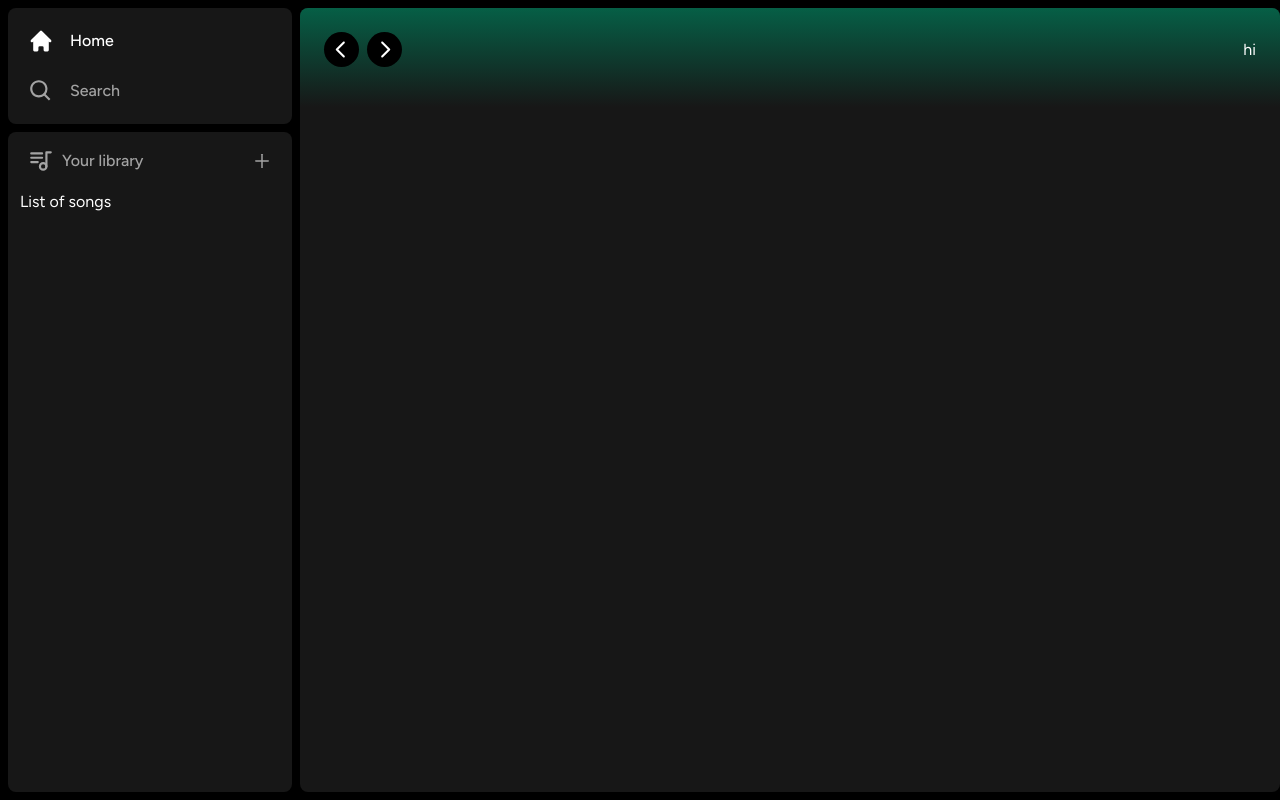
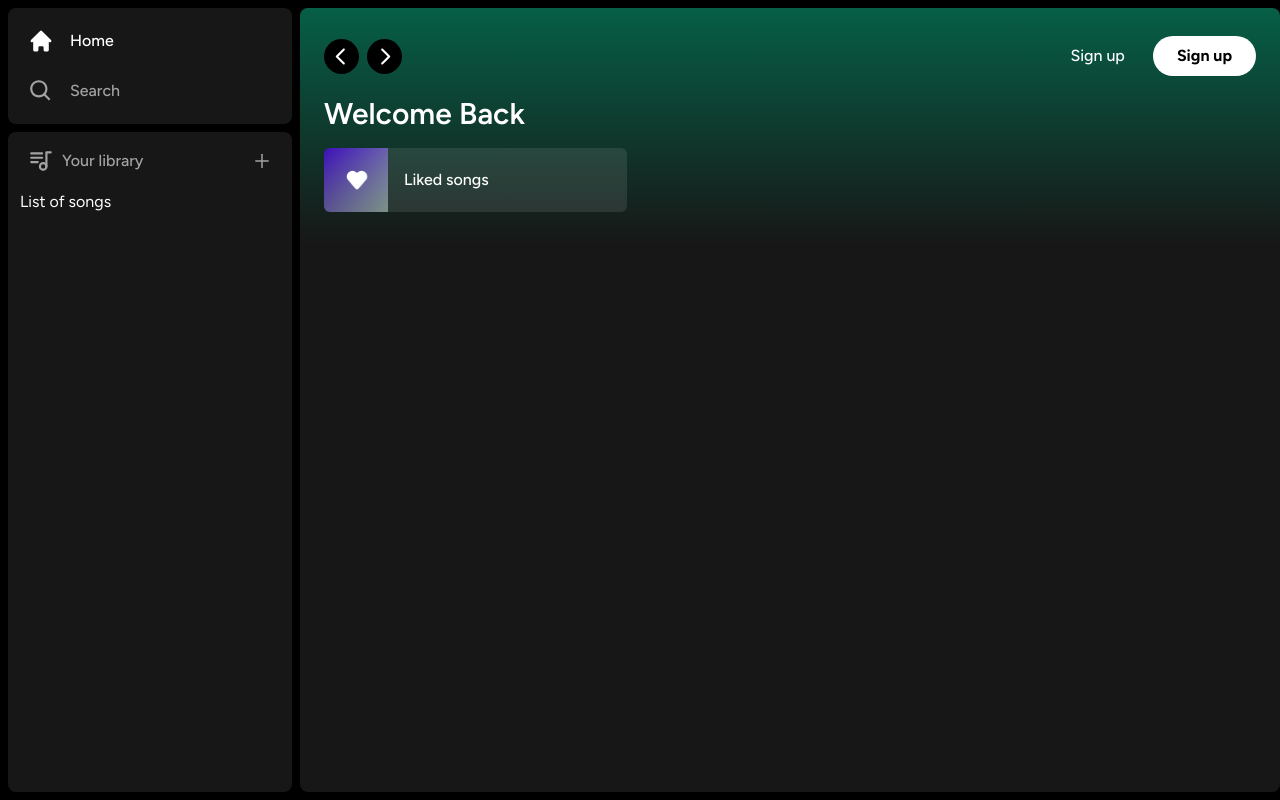
Before and after one commit to markotasevski1/SpotifyClone, a Next.js app: page / in a window 1280 px wide. Built offline with nearby package versions, Linux system fonts and the light colour scheme.

Commit message:
Improved header

```diff
--- a/app/(site)/page.tsx
+++ b/app/(site)/page.tsx
@@ -1,9 +1,24 @@
 import { Header } from '@/components/Header'
+import { ListItem } from '@/components/ListItem'
 
 export default function Home() {
   return (
     <div className=" bg-neutral-900 rounded-lg h-full w-full overflow-hidden overflow-y-auto">
-      <Header>Header</Header>
+      <Header>
+        <div className="mb-2">
+          <h1 className="text-white text-3xl font-semibold"> Welcome Back</h1>
+          <div
+            className="grid grid-cols-1 sm:grid-cols-2 xl:grid-cols-3
+          2xl:grid-cols-4 gap-3 mt-4"
+          >
+            <ListItem
+              image="/images/liked.png"
+              name="Liked songs"
+              href="liked"
+            />
+          </div>
+        </div>
+      </Header>
     </div>
   )
 }
--- a/components/Button.tsx
+++ b/components/Button.tsx
@@ -1,9 +1,23 @@
 import { forwardRef } from 'react'
+import { twMerge } from 'tailwind-merge'
 
 interface ButtonProps extends React.ButtonHTMLAttributes<HTMLButtonElement> {}
 const Button = forwardRef<HTMLButtonElement, ButtonProps>(
   ({ className, children, disabled, type = 'button', ...props }, ref) => {
-    return <button>hi</button>
+    return (
+      <button
+        type={type}
+        className={twMerge(
+          'w-full rounded-full bg-green-500 border-transparent px-3 py-3 disabled:cursor-not-allowed disabled:opacity-50 text-black font-bold hover:opacity-75 transition',
+          className
+        )}
+        disabled={disabled}
+        ref={ref}
+        {...props}
+      >
+        {children}
+      </button>
+    )
   }
 )
 export { Button }
--- a/components/Header.tsx
+++ b/components/Header.tsx
@@ -44,11 +44,17 @@ export function Header({ children, className }: HeaderProps) {
         <div className="flex justify-between items-center gap-x-4">
           <>
             <div>
-              <Button></Button>
+              <Button className="bg-transparent text-neutra-300 font-medium">
+                Sign up
+              </Button>
+            </div>
+            <div>
+              <Button className="bg-white px-6 py-2">Sign up</Button>
             </div>
           </>
         </div>
       </div>
+      {children}
     </div>
   )
 }
--- /dev/null
+++ b/components/ListItem.tsx
@@ -0,0 +1,34 @@
+'use client'
+
+import { useRouter } from 'next/navigation'
+import Image from 'next/image'
+import { FaPlay } from 'react-icons/fa'
+interface ListItemProps {
+  image: string
+  name: string
+  href: string
+}
+export function ListItem({ image, name, href }: ListItemProps) {
+  const router = useRouter()
+  const onClick = () => {
+    // add auth if push
+    router.push(href)
+  }
+  return (
+    <button
+      className="relative group flex items-center rounded-md overflow-hidden gap-x-4
+   bg-neutral-100/10 hover:bg-neutral-100/20 transition pr-4"
+    >
+      <div className=" relative min-h-[64px] min-w-[64px]">
+        <Image fill alt="image" className="object-cover" src={image} />
+      </div>
+      <p className="font-medium truncate py-5"> {name}</p>
+      <div
+        className="absolute transition opacity-0 rounded-full flex
+      items-center justify-center bg-green-500 p-4 drop-shadow-md right-5 group-hover:opacity-100 hover:scale-110"
+      >
+        <FaPlay className="text-black" />
+      </div>
+    </button>
+  )
+}
```
Also changed, not shown: public/images/liked.png (added).
